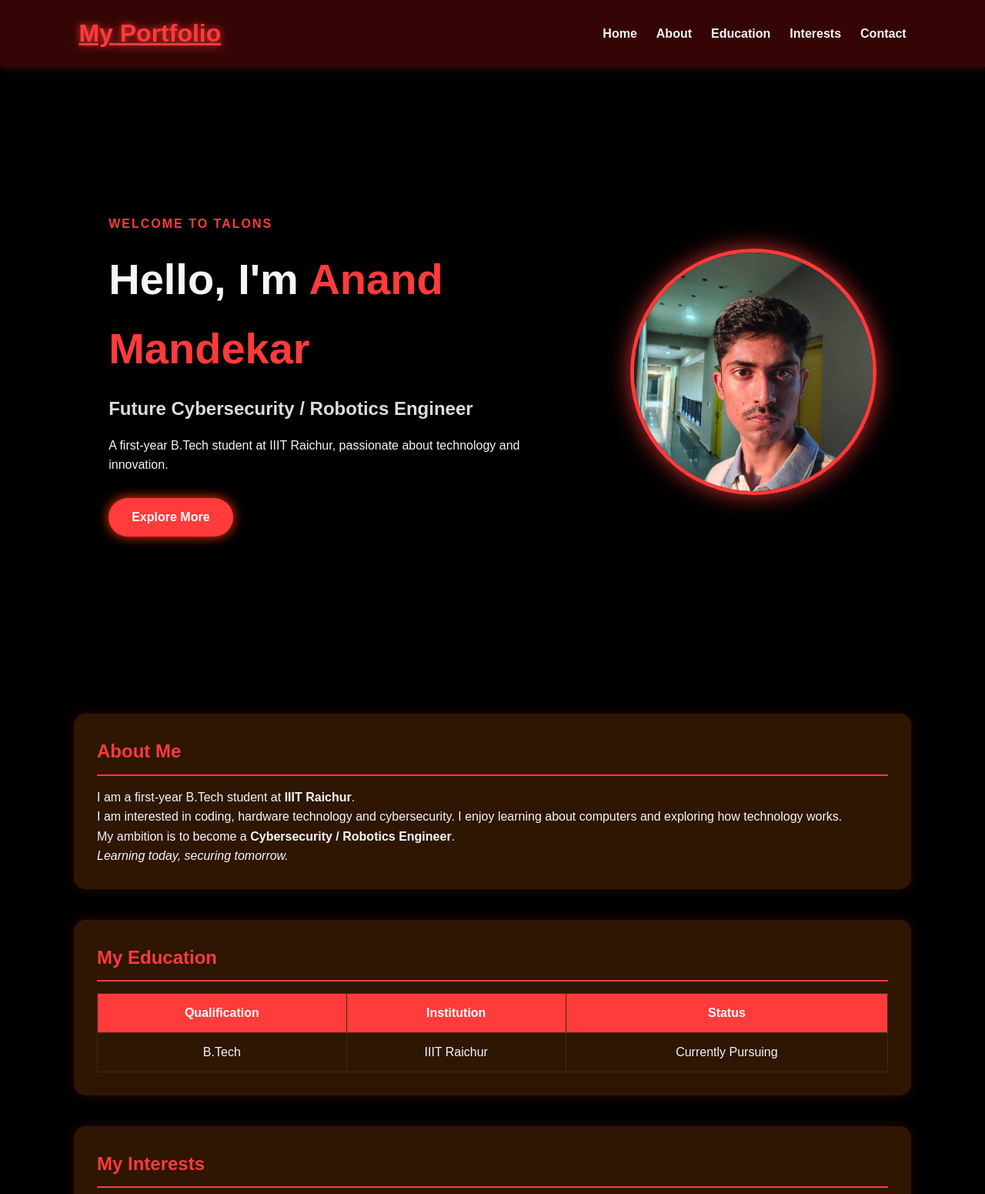
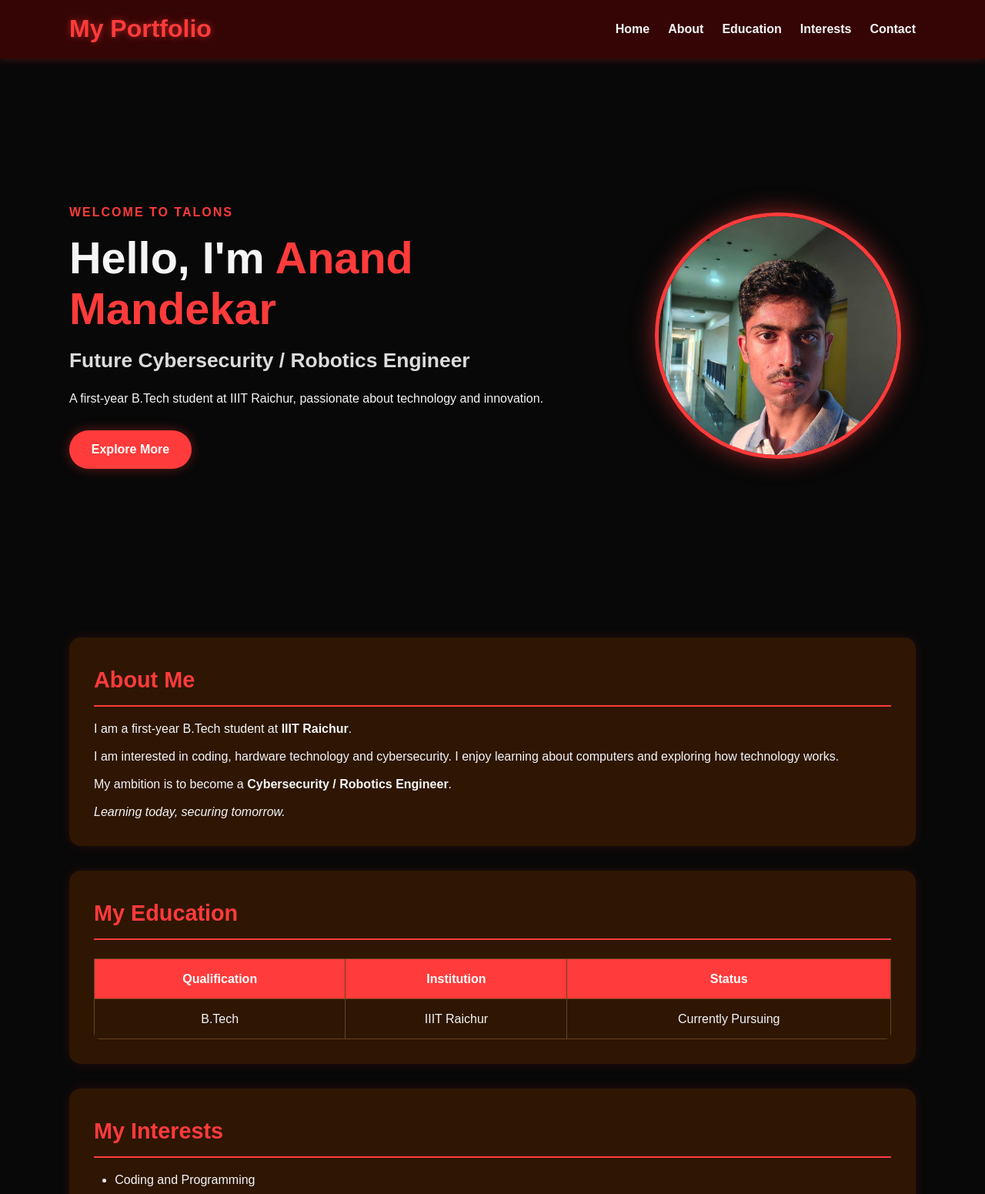
Before and after one commit to luckyanandmandekar-cmyk/CS101-Portfolio, a plain HTML site: page index.html in a window 1280 px wide. Shown: the top 1551 px of the page at 77% size. Drawn offline with Linux system fonts and the light colour scheme; files whose address does not match are found by name.

Commit message:
Update style.css

```diff
--- a/style.css
+++ b/style.css
@@ -1,266 +1,371 @@
+:root {
+    color-scheme: dark;
+    --page-bg: #080808;
+    --header-bg: #350505;
+    --panel-bg: #2e1603;
+    --accent: #ff3b3b;
+    --text: #f5f5f5;
+    --muted: #dcdcdc;
+    --content-width: 1100px;
+}
+
 * {
     margin: 0;
     padding: 0;
     box-sizing: border-box;
 }
 
-body {
-    font-family: Arial, Helvetica, sans-serif;
-    background-color: #000000;
-    color: #f5f5f5;
-    line-height: 1.6;
+html {
     scroll-behavior: smooth;
+    scroll-padding-top: 90px;
 }
 
+body {
+    min-width: 320px;
+    font-family: Arial, Helvetica, sans-serif;
+    background: var(--page-bg);
+    color: var(--text);
+    line-height: 1.6;
+    overflow-wrap: break-word;
+}
 
-header {
-    background-color: #350505;
+img, iframe {
+    max-width: 100%;
+}
+
+.site-header {
     position: sticky;
     top: 0;
     z-index: 1000;
+    background: var(--header-bg);
     box-shadow: 0 2px 10px rgba(255, 59, 59, 0.2);
 }
 
-nav {
+.navbar {
+    width: min(100% - 2.5rem, var(--content-width));
+    min-height: 76px;
+    margin-inline: auto;
+    padding-block: 12px;
     display: flex;
+    align-items: center;
     justify-content: space-between;
-    align-items: center;
-    padding: 18px 8%;
+    gap: 1rem 2rem;
 }
 
 .logo {
-    color: #ff3b3b;
-    font-size: 2rem;
-    font-weight: bold;
-    text-shadow: 0 0 10px #ff3b3b;
+    flex-shrink: 0;
+    color: var(--accent);
+    font-size: clamp(1.4rem, 2.5vw, 2rem);
+    font-weight: 700;
+    text-decoration: none;
+    text-shadow: 0 0 10px rgba(255, 59, 59, 0.55);
 }
 
-nav ul {
+.nav-links {
     display: flex;
+    align-items: center;
+    justify-content: flex-end;
+    flex-wrap: wrap;
+    gap: 0.5rem 1.5rem;
     list-style: none;
 }
 
-nav ul li {
-    margin-left: 25px;
+.nav-links a {
+    display: inline-block;
+    padding: 0.35rem 0;
+    color: var(--text);
+    font-weight: 700;
+    text-decoration: none;
+    transition: color 0.2s ease;
 }
 
-nav ul li a {
-    text-decoration: none;
-    color: #f5f5f5;
-    font-weight: bold;
-    transition: 0.3s ease;
+.nav-links a:hover,
+.nav-links a:focus-visible {
+    color: var(--accent);
 }
 
-nav ul li a:hover {
-    color: #ff3b3b;
-}
-
-
 .hero {
-    min-height: 100vh;
-    display: flex;
-    justify-content: space-around;
+    width: min(100% - 2.5rem, var(--content-width));
+    min-height: min(720px, calc(100svh - 76px));
+    margin-inline: auto;
+    padding-block: clamp(3rem, 8vw, 6rem);
+    display: grid;
+    grid-template-columns: minmax(0, 1.3fr) minmax(220px, 0.7fr);
     align-items: center;
-    flex-wrap: wrap;
-    padding: 50px 8%;
+    gap: clamp(2rem, 6vw, 5rem);
 }
 
 .hero-text {
-    max-width: 600px;
+    max-width: 650px;
 }
 
-.hero-text p:first-child {
-    color: #ff3b3b;
-    font-weight: bold;
+.eyebrow {
+    color: var(--accent);
+    font-weight: 700;
     letter-spacing: 2px;
 }
 
 .hero-text h1 {
-    font-size: 3.5rem;
-    margin: 15px 0;
+    margin: 0.8rem 0;
+    font-size: clamp(2.1rem, 5vw, 3.6rem);
+    line-height: 1.15;
 }
 
 .hero-text h1 span {
-    color: #ff3b3b;
+    color: var(--accent);
 }
 
 .hero-text h2 {
-    color: #dcdcdc;
-    margin-bottom: 15px;
+    margin-bottom: 1rem;
+    color: var(--muted);
+    font-size: clamp(1.15rem, 2.5vw, 1.65rem);
 }
 
 .hero-text p {
-    margin-bottom: 10px;
+    margin-bottom: 0.75rem;
 }
 
 .btn {
     display: inline-block;
-    padding: 12px 30px;
-    margin-top: 20px;
+    margin-top: 1rem;
+    padding: 0.75rem 1.8rem;
+    border-radius: 999px;
+    background: var(--accent);
+    color: #fff;
+    font-weight: 700;
     text-decoration: none;
-    background-color: #ff3b3b;
-    color: #fff;
-    border-radius: 30px;
-    font-weight: bold;
-    transition: 0.3s ease;
-    box-shadow: 0 0 15px rgba(323, 59, 1);
+    box-shadow: 0 0 15px rgba(255, 59, 59, 0.35);
+    transition: transform 0.2s ease, background-color 0.2s ease, box-shadow 0.2s ease;
 }
 
-.btn:hover {
-    background-color: #ff1a1a;
-    transform: translateY(-3px);
-    box-shadow: 0 0 25px rgba(255, 59, 0.8);
+.btn:hover,
+.btn:focus-visible {
+    background: #e92323;
+    box-shadow: 0 0 22px rgba(255, 59, 59, 0.55);
+    transform: translateY(-2px);
 }
 
-
+.profile {
+    display: flex;
+    justify-content: center;
+}
 
 .profile img {
-    width: 320px;
-    height: 320px;
+    display: block;
+    width: clamp(190px, 28vw, 320px);
+    aspect-ratio: 1;
     object-fit: cover;
+    border: 5px solid var(--accent);
     border-radius: 50%;
-    border: 5px solid #ff3b3b;
-    box-shadow: 0 0 30px rgba(255, 59, 59, 0.8);
+    box-shadow: 0 0 30px rgba(255, 59, 59, 0.55);
 }
 
+.section {
+    width: min(100% - 2.5rem, var(--content-width));
+    margin: 2rem auto;
+    padding: clamp(1.25rem, 4vw, 2rem);
+    background: var(--panel-bg);
+    border-radius: 15px;
+    box-shadow: 0 0 15px rgba(255, 59, 59, 0.12);
+    scroll-margin-top: 95px;
+    transition: transform 0.25s ease;
+}
 
-
-.section {
-    width: 85%;
-    margin: 40px auto;
-    padding: 30px;
-    background-color: #2e1603;
-    border-radius: 15px;
-    box-shadow: 0 0 15px rgba(255, 59, 59, 0.15);
+.section:hover {
+    transform: translateY(-3px);
 }
 
 .section h2 {
-    color: #ff3b3b;
-    margin-bottom: 15px;
-    border-bottom: 2px solid #ff3b3b;
-    padding-bottom: 10px;
+    margin-bottom: 1rem;
+    padding-bottom: 0.6rem;
+    border-bottom: 2px solid var(--accent);
+    color: var(--accent);
+    font-size: clamp(1.4rem, 3vw, 1.8rem);
 }
 
-.section h3 {
-    color: #ff7070;
-    margin-top: 20px;
+.section p + p {
+    margin-top: 0.65rem;
 }
 
+.section .subheading {
+    margin-top: 1.8rem;
+}
+
+.section ul,
+.section ol {
+    margin: 0.5rem 0 0 1.4rem;
+    padding-left: 0.3rem;
+}
+
+.section li {
+    margin-bottom: 0.55rem;
+}
+
+.table-wrap {
+    width: 100%;
+    overflow-x: auto;
+    border-radius: 8px;
+}
 
 table {
     width: 100%;
+    min-width: 420px;
     border-collapse: collapse;
-    margin-top: 15px;
+    margin-top: 0.5rem;
 }
 
 th {
-    background-color: #ff3b3b;
-    color: white;
+    background: var(--accent);
+    color: #fff;
 }
 
-th,
-td {
-    border: 1px solid #402d02;
-    padding: 12px;
+th, td {
+    border: 1px solid #68421f;
+    padding: 0.8rem;
     text-align: center;
 }
 
-tr:nth-child(even) {
-    background-color: #252525;
+tbody tr:nth-child(even) {
+    background: #252525;
 }
 
-ul,
-ol {
-    margin-left: 20px;
-    margin-top: 10px;
+.map-wrap {
+    width: 100%;
+    margin-top: 1rem;
+    overflow: hidden;
+    border: 3px solid var(--accent);
+    border-radius: 10px;
+    aspect-ratio: 16 / 9;
+    min-height: 220px;
 }
 
-li {
-    margin-bottom: 10px;
+.map-wrap iframe {
+    display: block;
+    width: 100%;
+    height: 100%;
+    min-height: 220px;
+    border: 0;
 }
 
-#contact a {
-    display: inline-block;
-    margin: 10px;
-    color: #ff3b3b;
-    text-decoration: none;
-    font-weight: bold;
-    transition: 0.5s;
+.contact-links {
+    display: flex;
+    flex-wrap: wrap;
+    gap: 0.75rem 1.25rem;
+    margin-top: 0.8rem;
 }
 
-#contact a:hover {
-    color: white;
-    text-shadow: 0 0 10px #ff3b3b;
+.contact-links a {
+    color: var(--accent);
+    font-weight: 700;
+    text-decoration: none;
+    transition: color 0.2s ease;
 }
 
-
-iframe {
-    border: 3px solid #ff3b3b;
-    border-radius: 10px;
-    margin-top: 15px;
+.contact-links a:hover,
+.contact-links a:focus-visible {
+    color: #fff;
+    text-shadow: 0 0 10px var(--accent);
 }
 
-
 footer {
-    background-color: #392202;
+    margin-top: 3rem;
+    padding: 1.5rem 1rem;
+    border-top: 2px solid var(--accent);
+    background: #392202;
     text-align: center;
-    padding: 25px;
-    margin-top: 50px;
-    border-top: 2px solid #ff3b3b;
 }
 
-footer p {
-    margin: 5px 0;
+footer p + p {
+    margin-top: 0.3rem;
 }
 
-::-webkit-scrollbar {
-    width: 10px;
-}
-
-::-webkit-scrollbar-track {
-    background: #1c1c1c;
-}
-
-::-webkit-scrollbar-thumb {
-    background: #e02e1a;
-    border-radius: 10px;
-}
-
-
-.section:hover {
-    transform: translateY(-5px);
-    transition: 0.3s ease;
-}
-
-
-@media (max-width: 768px) {
-
-    nav {
+/* Tablets and smaller laptops */
+@media (max-width: 800px) {
+    .navbar {
         flex-direction: column;
+        justify-content: center;
+        gap: 0.35rem;
+        padding-block: 0.8rem;
     }
 
-    nav ul {
-        margin-top: 15px;
-        flex-wrap: wrap;
+    .nav-links {
         justify-content: center;
+        gap: 0.25rem 1rem;
     }
 
     .hero {
-        flex-direction: column-reverse;
+        min-height: auto;
+        grid-template-columns: 1fr;
         text-align: center;
+        gap: 2rem;
     }
 
-    .hero-text h1 {
-        font-size: 2.5rem;
+    .hero-text {
+        margin-inline: auto;
+    }
+
+    .profile {
+        grid-row: 1;
+    }
+}
+
+/* Phones */
+@media (max-width: 480px) {
+    html {
+        scroll-padding-top: 130px;
+    }
+
+    .navbar,
+    .hero,
+    .section {
+        width: min(100% - 1.25rem, var(--content-width));
+    }
+
+    .nav-links {
+        gap: 0.15rem 0.75rem;
+    }
+
+    .nav-links a {
+        font-size: 0.9rem;
+    }
+
+    .hero {
+        padding-block: 2.5rem;
     }
 
     .profile img {
-        width: 250px;
-        height: 250px;
-        margin-bottom: 25px;
+        width: min(65vw, 230px);
     }
 
     .section {
-        width: 95%;
+        margin-block: 1.25rem;
+        border-radius: 12px;
+    }
+
+    th, td {
+        padding: 0.65rem 0.5rem;
+        font-size: 0.9rem;
+    }
+
+    .map-wrap {
+        aspect-ratio: 4 / 3;
+    }
+
+    .contact-links {
+        flex-direction: column;
+        align-items: flex-start;
+        gap: 0.5rem;
     }
 }
+
+@media (prefers-reduced-motion: reduce) {
+    html {
+        scroll-behavior: auto;
+    }
+
+    *, *::before, *::after {
+        transition-duration: 0.01ms !important;
+        animation-duration: 0.01ms !important;
+        animation-iteration-count: 1 !important;
+    }
+}
```
